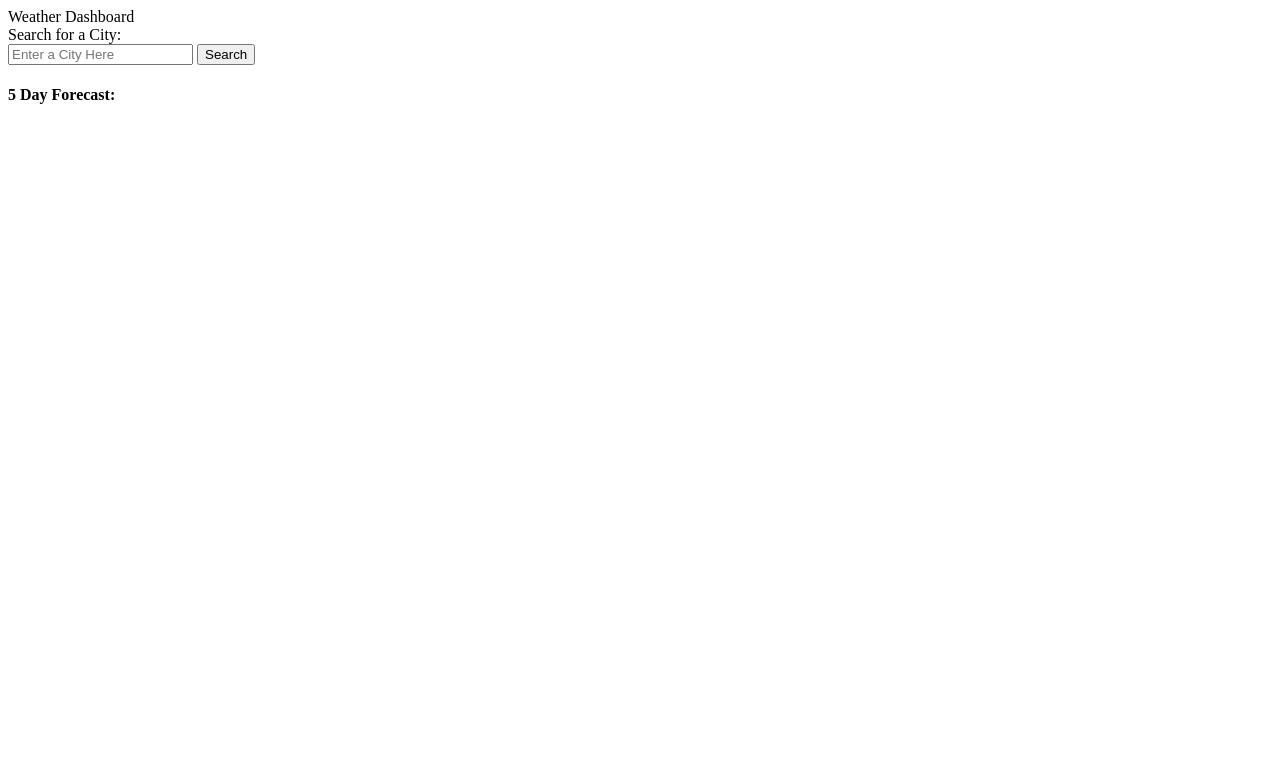
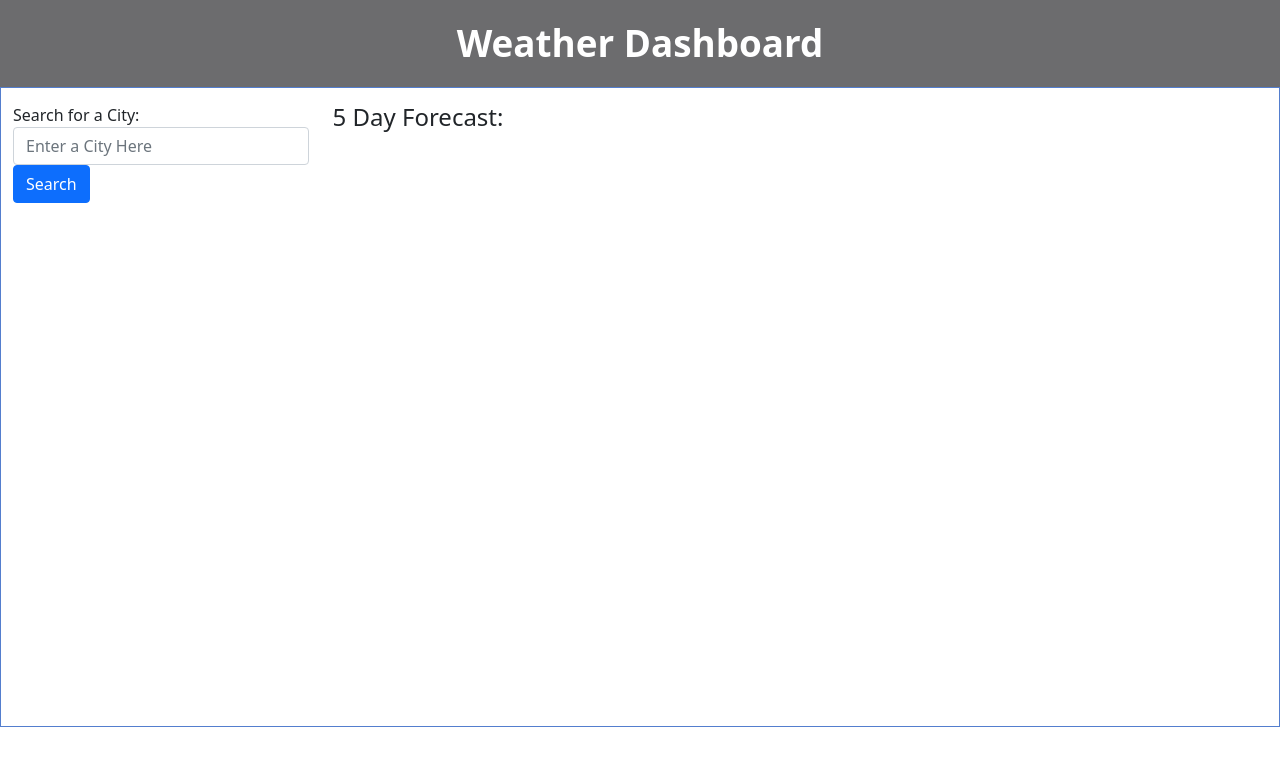
Before and after one commit to dan13l80/Weather-Dashboard, a plain HTML site: page index.html in a window 1280 px wide. Drawn offline with nearby package versions, Linux system fonts and the light colour scheme.

Commit message:
Updated css file link & bootstrap

```diff
--- a/assets/css/style.css
+++ b/assets/css/style.css
@@ -0,0 +1,23 @@
+
+
+
+body {
+    height: 80vh;
+    width: 100vw;
+}
+
+header {
+    display: flex;
+    justify-content: center;
+    padding: 1rem;
+    background-color: rgb(108, 108, 110);
+    color: white;
+    font-size: 2.3rem;
+    font-weight: 700;
+}
+
+main {
+    padding: .9rem;
+    height: 100%;
+    border: solid rgb(83, 126, 206) 1px;
+}
--- a/index.html
+++ b/index.html
@@ -4,6 +4,9 @@
     <meta charset="UTF-8">
     <meta http-equiv="X-UA-Compatible" content="IE=edge">
     <meta name="viewport" content="width=device-width, initial-scale=1.0">
+    <link href="https://cdn.jsdelivr.net/npm/bootstrap@5.0.1/dist/css/bootstrap.min.css" rel="stylesheet"
+    integrity="sha384-+0n0xVW2eSR5OomGNYDnhzAbDsOXxcvSN1TPprVMTNDbiYZCxYbOOl7+AMvyTG2x" crossorigin="anonymous">
+<link rel="stylesheet" href="./assets/css/style.css">
     <title>Weather Dashboard</title>
 </head>
 <body>
```
